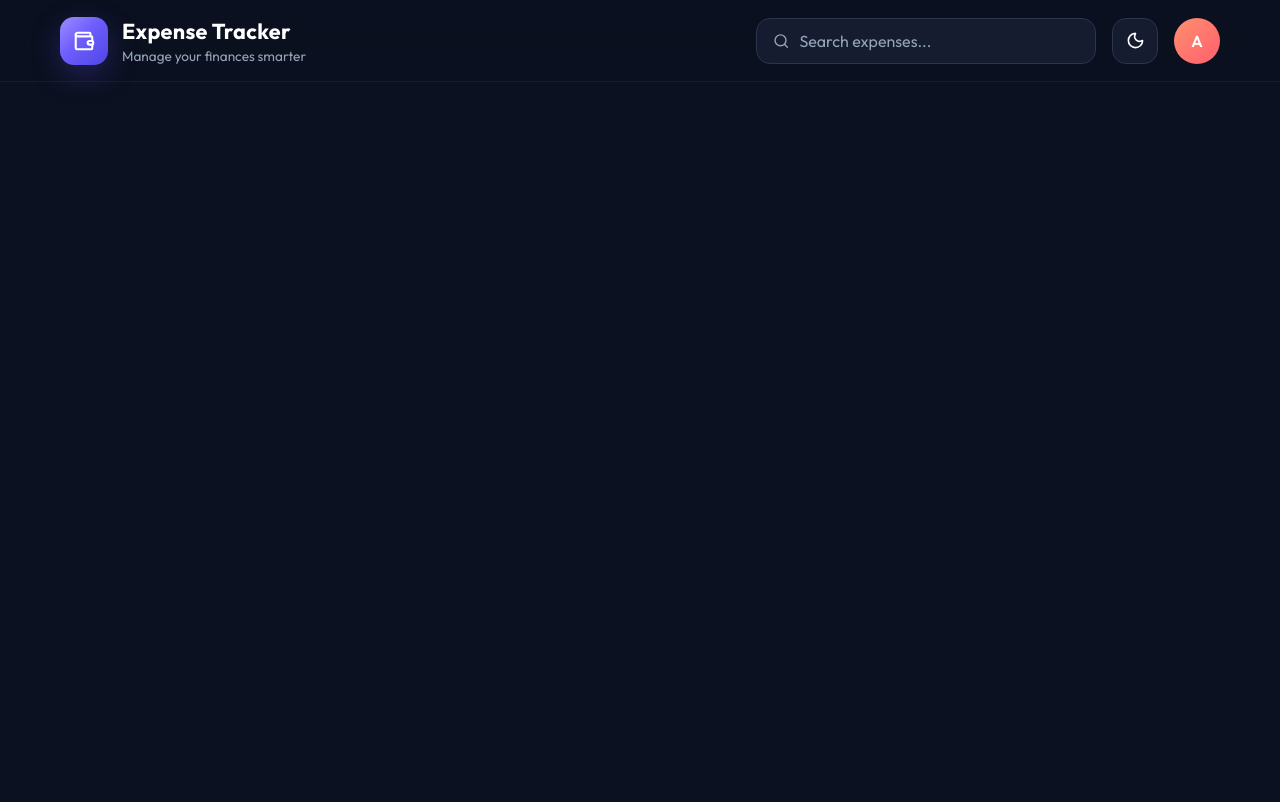
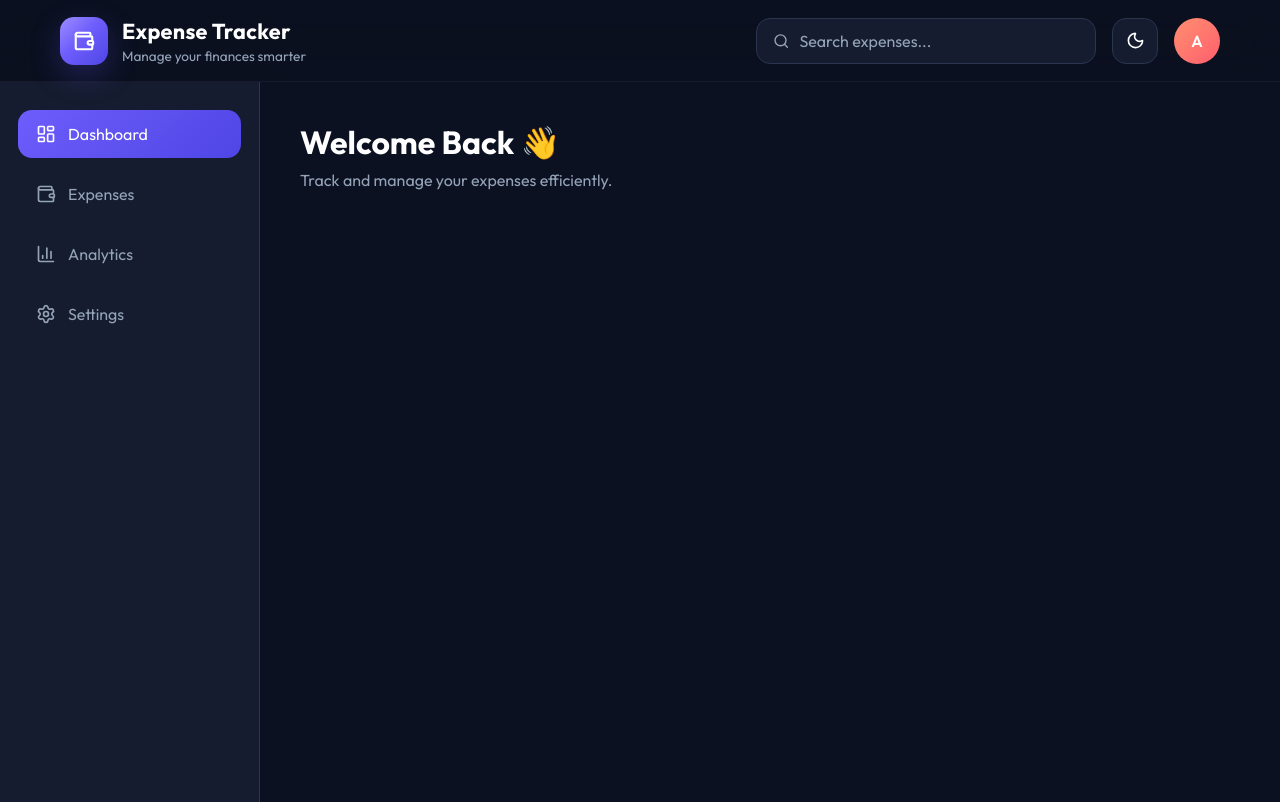
Before and after one commit to amitsharma597/mern-expense-tracker, a React (Vite) app in the folder client/: page / in a window 1280 px wide. Built offline with nearby package versions, Linux system fonts and the light colour scheme.

Commit message:
feat: add dashboard and sidebar component

```diff
--- a/client/src/App.css
+++ b/client/src/App.css
@@ -144,7 +144,67 @@ button {
   font-weight: 600;
   font-size: 1rem;
 }
+.dashboard {
+  display: grid;
+  grid-template-columns: 260px 1fr;
+  min-height: calc(100vh - 80px);
+}
 
+.sidebar {
+  padding: 28px 18px;
+  background: var(--surface);
+  border-right: 1px solid var(--border);
+}
+
+.sidebar-link {
+  width: 100%;
+  margin-bottom: 12px;
+  padding: 14px 18px;
+  display: flex;
+  align-items: center;
+  gap: 12px;
+  background: none;
+  color: var(--muted);
+  border-radius: 14px;
+  transition: 0.25s;
+}
+
+.sidebar-link:hover {
+  background: var(--surface-2);
+  color: var(--text);
+}
+
+.sidebar-link.active {
+  background: linear-gradient(135deg, #6d5dfc, #4f46e5);
+  color: #fff;
+}
+
+.main-content {
+  padding: 40px;
+}
+
+.main-content h1 {
+  font-size: 2rem;
+  margin-bottom: 8px;
+}
+
+.main-content p {
+  color: var(--muted);
+}
+
+@media (max-width: 900px) {
+  .dashboard {
+    grid-template-columns: 1fr;
+  }
+
+  .sidebar {
+    display: none;
+  }
+
+  .main-content {
+    padding: 24px;
+  }
+}
 @media (max-width: 900px) {
   .navbar {
     padding: 0 24px;
--- a/client/src/App.jsx
+++ b/client/src/App.jsx
@@ -1,10 +1,12 @@
 import Navbar from "./components/Navbar";
+import Dashboard from "./components/Dashboard";
 import "./App.css";
 
 const App = () => {
   return (
     <>
       <Navbar />
+      <Dashboard />
     </>
   );
 };
--- /dev/null
+++ b/client/src/components/Dashboard.jsx
@@ -0,0 +1,16 @@
+import Sidebar from "./Sidebar";
+
+const Dashboard = () => {
+  return (
+    <div className="dashboard">
+      <Sidebar />
+
+      <main className="main-content">
+        <h1>Welcome Back 👋</h1>
+        <p>Track and manage your expenses efficiently.</p>
+      </main>
+    </div>
+  );
+};
+
+export default Dashboard;
--- /dev/null
+++ b/client/src/components/Sidebar.jsx
@@ -0,0 +1,29 @@
+import { LayoutDashboard, Wallet, ChartColumn, Settings } from "lucide-react";
+
+const Sidebar = () => {
+  return (
+    <aside className="sidebar">
+      <button className="sidebar-link active">
+        <LayoutDashboard size={20} />
+        <span>Dashboard</span>
+      </button>
+
+      <button className="sidebar-link">
+        <Wallet size={20} />
+        <span>Expenses</span>
+      </button>
+
+      <button className="sidebar-link">
+        <ChartColumn size={20} />
+        <span>Analytics</span>
+      </button>
+
+      <button className="sidebar-link">
+        <Settings size={20} />
+        <span>Settings</span>
+      </button>
+    </aside>
+  );
+};
+
+export default Sidebar;
```
